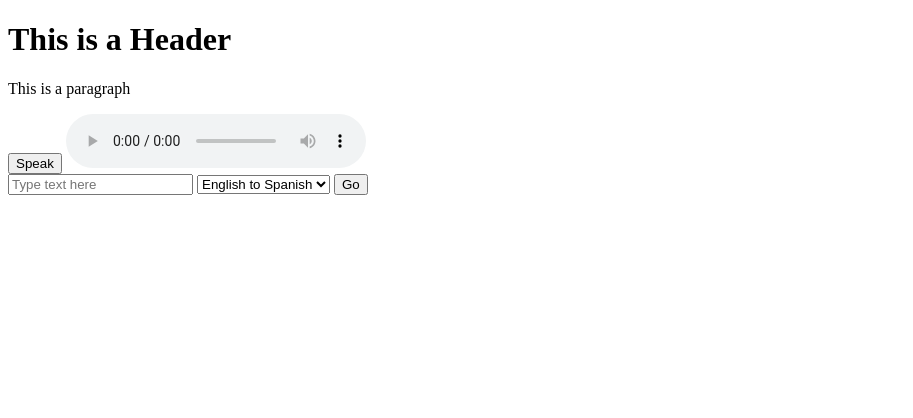
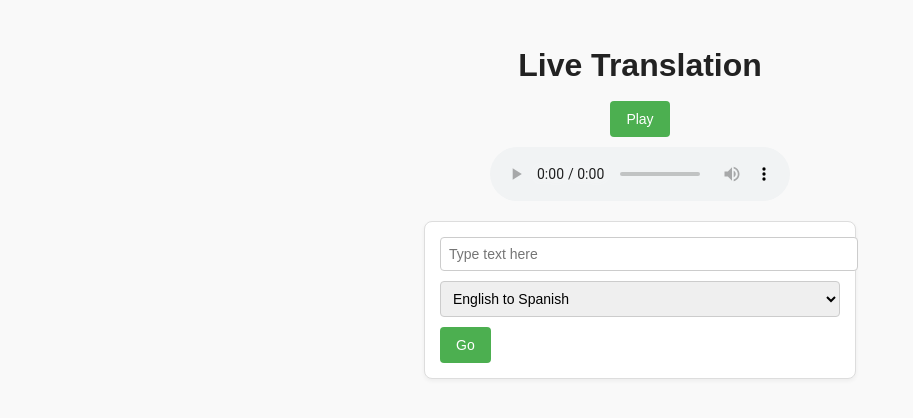
Before and after one commit to gracengonzalez/AI-Translator-Tool, a Flask app: page / in a window 1280 px wide. Shown: the top 418 px of the page, without its empty margins (0-913 px from the left). Run offline with Flask 3, Linux system fonts and the light colour scheme; parts of the project's set-up code (start-up, migrations or seed data) failed here and were passed over.

Commit message:
Basic CSS

```diff
--- a/static/style.css
+++ b/static/style.css
@@ -0,0 +1,93 @@
+/* Reset some default spacing */
+body {
+  font-family: Arial, Helvetica, sans-serif;
+  background-color: #f9f9f9;
+  color: #333;
+  margin: 40px;
+  padding: 0;
+  line-height: 1.6;
+}
+
+/* Center main content */
+h1 {
+  text-align: center;
+  color: #222;
+  margin-bottom: 10px;
+}
+
+p {
+  margin-bottom: 10px;
+}
+
+/* Form styling */
+form {
+  margin-top: 20px;
+  padding: 15px;
+  background: #fff;
+  border: 1px solid #ddd;
+  border-radius: 8px;
+  max-width: 400px;
+  margin-left: auto;
+  margin-right: auto;
+  box-shadow: 0 2px 4px rgba(0,0,0,0.05);
+}
+
+input[type="text"],
+select {
+  width: 100%;
+  padding: 8px;
+  margin-bottom: 10px;
+  border-radius: 4px;
+  border: 1px solid #ccc;
+  font-size: 14px;
+}
+
+input[type="submit"],
+button {
+  background-color: #4CAF50;
+  color: white;
+  border: none;
+  padding: 10px 16px;
+  border-radius: 4px;
+  cursor: pointer;
+  font-size: 14px;
+  transition: background-color 0.2s ease;
+}
+
+input[type="submit"]:hover,
+button:hover {
+  background-color: #45a049;
+}
+
+/* Speak button + audio area */
+#speakBtn {
+  display: block;
+  margin: 0 auto 10px;
+}
+
+#speakStatus {
+  display: block;
+  text-align: center;
+  color: #666;
+  margin-bottom: 10px;
+}
+
+audio {
+  display: block;
+  margin: 10px auto;
+}
+
+/* Translated text */
+#translatedText {
+  font-weight: bold;
+  text-align: center;
+  margin-top: 20px;
+  color: #333;
+}
+
+/* Output / misc area */
+#output {
+  text-align: center;
+  margin-top: 15px;
+  color: #555;
+}
--- a/templates/index.html
+++ b/templates/index.html
@@ -10,11 +10,10 @@
   <script src="{{ url_for('static', filename='script.js') }}" defer></script>
 </head>
 <body>
-  <h1>This is a Header</h1>
-  <p>This is a paragraph</p>
+  <h1>Live Translation</h1>
 
   <!-- Speak UI -->
-  <button type="button" id="speakBtn">Speak</button>
+  <button type="button" id="speakBtn">Play</button>
   <span id="speakStatus"></span>
   <audio id="player" controls></audio>
 
```
